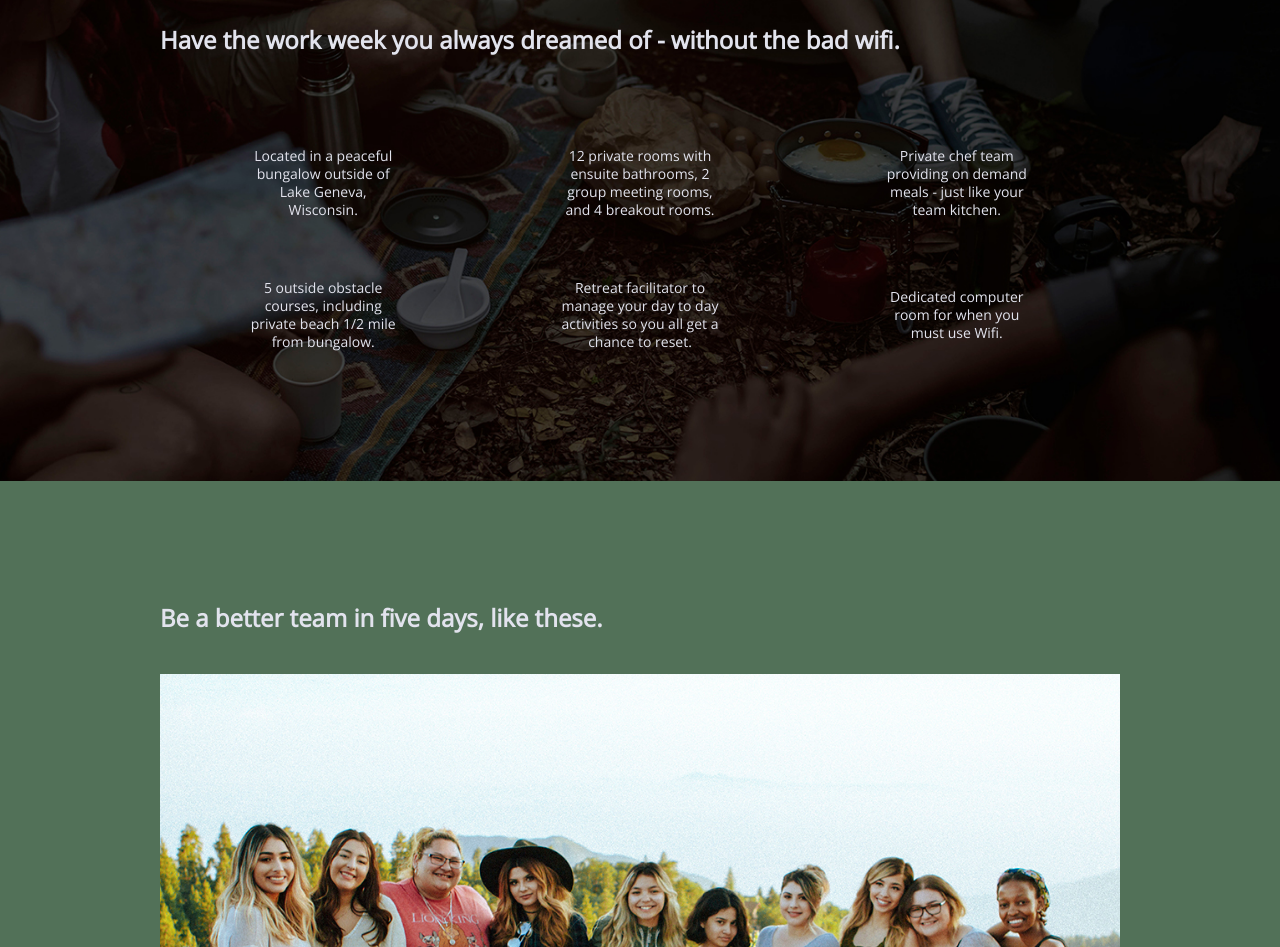
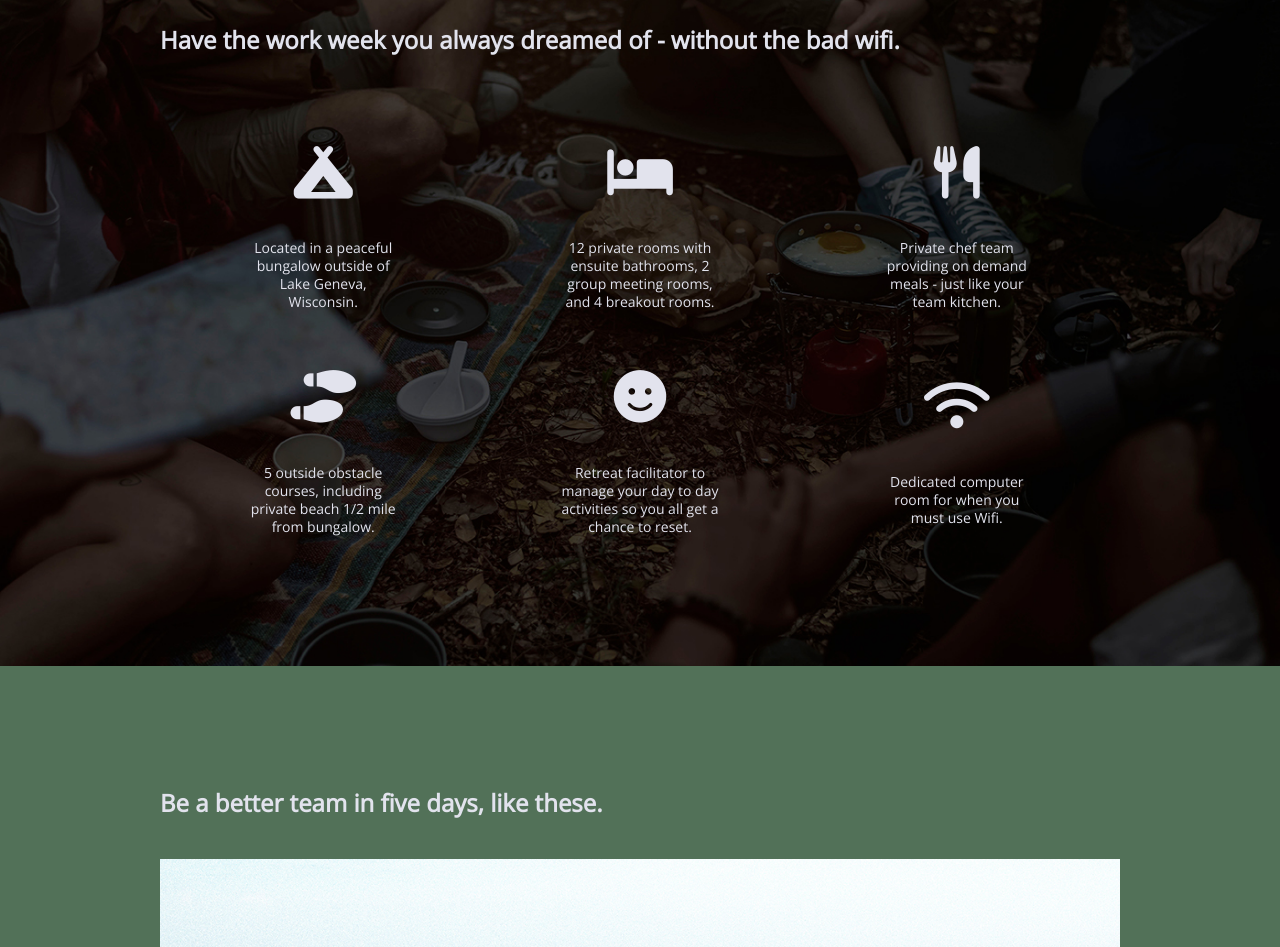
Before and after one commit to Gareth-Morris/unplugged-retreat, a website: page index.html in a window 1280 px wide. Shown: the part 1020-1967 px from the top of the page. Drawn offline with nearby package versions, Linux system fonts and the light colour scheme.

Commit message:
Added icons

```diff
--- a/css/main.css
+++ b/css/main.css
@@ -297,6 +297,11 @@ aside {
 .features p {
   margin: 0;
   text-align: center;
+}
+
+.features i {
+	font-size: 3.75em;
+  margin-bottom: 40px;
 }
 
 /* Reviews */
--- a/index.html
+++ b/index.html
@@ -18,7 +18,7 @@
 
   <link rel="stylesheet" href="css/normalize.css">
   <link rel="stylesheet" href="css/main.css">
-
+  <script src="https://kit.fontawesome.com/7035553a28.js" crossorigin="anonymous"></script>
   <meta name="theme-color" content="#fafafa">
 
    <!--Google Fonts-->
@@ -77,27 +77,27 @@
     <h2>Have the work week you always dreamed of - without the bad wifi.</h2>
     <div class="features-items">
       <article>
-        <p class="fontawesome-icon"></p>
+        <p class="fontawesome-icon"><i class="fas fa-campground"></i></p>
         <p class="features-item-description">Located in a peaceful bungalow outside of Lake Geneva, Wisconsin.</p>
       </article>
       <article>
-        <p class="fontawesome-icon"></p>
+        <p class="fontawesome-icon"><i class="fas fa-bed"></i></p>
         <p class="features-item-description">12 private rooms with ensuite bathrooms, 2 group meeting rooms, and 4 breakout rooms.</p>
       </article>
       <article>
-        <p class="fontawesome-icon"></p>
+        <p class="fontawesome-icon"><i class="fas fa-utensils"></i></p>
         <p class="features-item-description">Private chef team providing on demand meals - just like your team kitchen.</p>
       </article>
       <article>
-        <p class="fontawesome-icon"></p>
+        <p class="fontawesome-icon"><i class="fas fa-shoe-prints"></i></p>
         <p class="features-item-description">5 outside obstacle courses, including private beach 1/2 mile from bungalow.</p>
       </article>
       <article>
-        <p class="fontawesome-icon"></p>
+        <p class="fontawesome-icon"><i class="fas fa-smile"></i></p>
         <p class="features-item-description">Retreat facilitator to manage your day to day activities so you all get a chance to reset.</p>
       </article>
       <article >
-        <p class="fontawesome-icon"></p>
+        <p class="fontawesome-icon"><i class="fas fa-wifi"></i></p>
         <p class="features-item-description">Dedicated computer room for when you must use Wifi.</p>
       </article>
     </div>
```
Also changed, not shown: about/index.html (+1 -1 lines), faq/index.html (+1 -1 lines).
